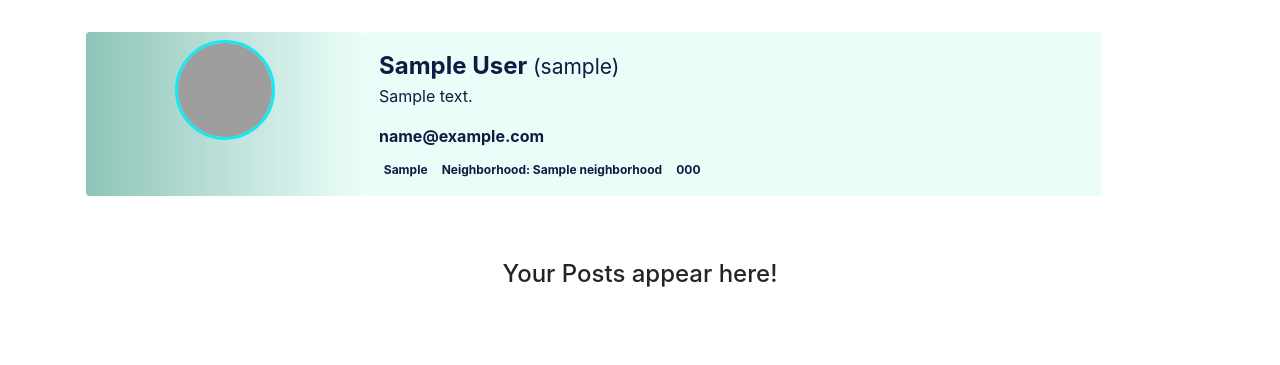
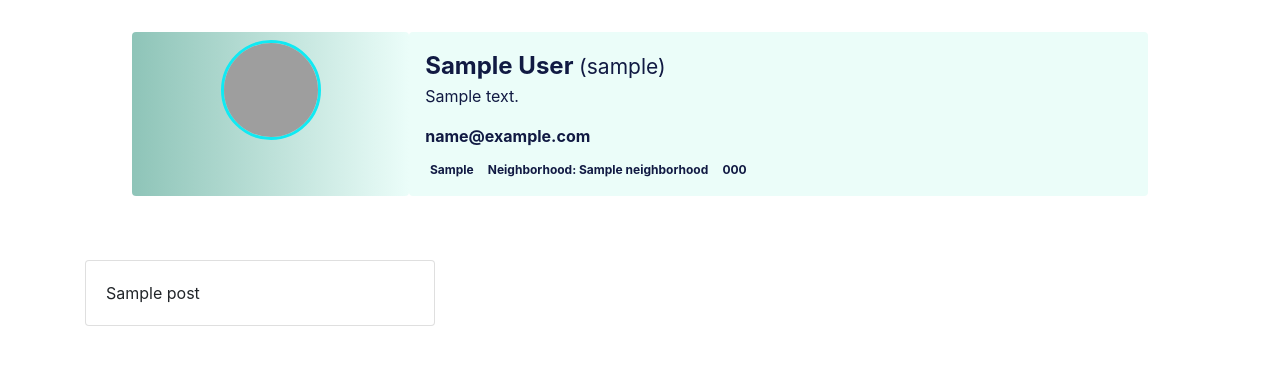
Before and after one commit to Willbeckh/ubuntu, a Django app: page /profile/ in a window 1280 px wide. Shown: the part 61-426 px from the top of the page. Run offline with Django 4.2, Linux system fonts and the light colour scheme; a user stored in the database is signed in; tables that the repository leaves empty hold one stand-in row (values such as "Sample post"); some libraries are stand-ins or nearby versions; grey boxes are pictures that could not be loaded.

Commit message:
fT: create section to display user posts

```diff
--- a/watch_app/templates/watch/profile.html
+++ b/watch_app/templates/watch/profile.html
@@ -2,16 +2,16 @@
 
 <!-- user profile -->
 {% block content %}
-<div class="row profile-banner">
+<div class="row profile-banner justify-content-center p-3">
   {% if profile_data %}
-  <div class="col col-sm-10 col-md-3 p-2 rounded user-img-section">
+  <div class="col col-sm-12 col-md-3 p-2 rounded user-img-section">
     <img
       src="{{ profile_data.image_url|default_if_none:'media/default.jpg' }}"
       width="50px"
       class="user-img"
     />
   </div>
-  <div class="col col-sm-10 col-md-8 p-3 rounded user-details">
+  <div class="col-12 col-sm-12 col-md-8 p-3 rounded user-details">
     <div>
       <span class="username">
         {{user_data.first_name}} {{user_data.last_name}}
@@ -45,9 +45,20 @@
 </div>
 
 <!-- user posts appear -->
-<div class="row mt-5">
-  <div class="col">
-    <h4 class="text-center">Your Posts appear here!</h4>
+<div class="posts-section mt-5">
+  <div class="row mt-5">
+    {% if posts %} {% for post in posts %}
+    <div class="col-12 col-md-6 col-sm-12 col-lg-4">
+      <div class="card mb-2">
+        <div class="card-body">{{ post }}</div>
+      </div>
+    </div>
+    {% endfor %} {% else %}
+    <h4 class="text-center">
+      <b> You have no posts yet.</b>
+      <a href="{% url 'watch:post' %}">create one.</a>
+    </h4>
+    {% endif %}
   </div>
 </div>
 {% endif %} {% endblock %}
```
